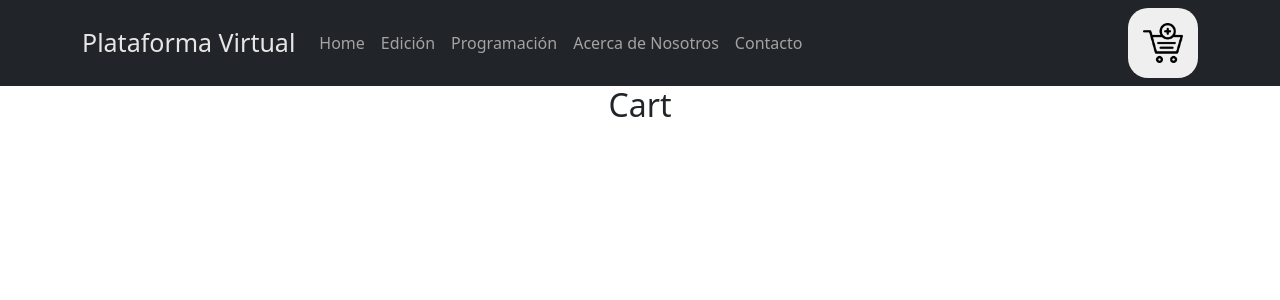
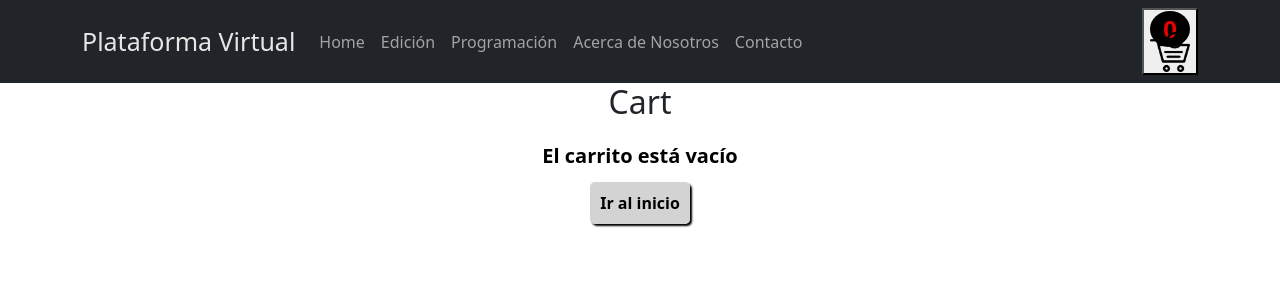
Before and after one commit to russofg/React-Fernando-Russo, a React (Create React App) app: page /cart in a window 1280 px wide. Shown: the top 300 px of the page. Built offline with nearby package versions, Linux system fonts and the light colour scheme.

Commit message:
modificaciones de desafio 10 pero no anda bien el carrito

```diff
--- a/src/App.js
+++ b/src/App.js
@@ -1,5 +1,5 @@
 import { BrowserRouter as Router, Switch, Route } from "react-router-dom";
-import CartContext from "./Context/CartContext";
+import CartContextProvider from "./Context/CartContext";
 import "./App.css";
 import NavBar from "./components/NavBar/NavBar";
 import ItemListContainer from "./components/ItemListContainer/ItemListContainer";
@@ -9,11 +9,13 @@ import "bootstrap/dist/css/bootstrap.min.css";
 function App() {
   return (
     <div className="App">
-      <CartContext.Provider value={[]}>
+      <CartContextProvider>
         <Router>
           <NavBar />
           <Switch>
-            <Route exact path="/" component={ItemListContainer} />
+            <Route exact path>
+              <ItemListContainer />
+            </Route>
             <Route
               exact
               path="/categoria/:categoriaId"
@@ -27,7 +29,7 @@ function App() {
             <Route exact path="/cart/" component={Cart} />
           </Switch>
         </Router>
-      </CartContext.Provider>
+      </CartContextProvider>
     </div>
   );
 }
--- a/src/Context/CartContext.jsx
+++ b/src/Context/CartContext.jsx
@@ -1,5 +1,40 @@
-import { createContext } from "react";
+import { createContext, useContext, useState } from "react";
 
-const CartContext = createContext([]);
+const CartContext = createContext();
 
-export default CartContext;
+export const useCartContext = () => useContext (CartContext);
+
+const CartContextProvider = ({children}) => {
+
+    const [cartList, setCartList] = useState([]);
+
+    const addToCartList = itemAdded => {
+        const findItem = cartList.find(itemInCart => itemInCart.charla.id === itemAdded.charla.id)
+        if (findItem) {
+            findItem.qty = findItem.qty + itemAdded.qty
+            setCartList(cartList)
+        }
+        else {
+            setCartList(previousItems => [...previousItems, itemAdded])
+        }
+    }
+
+    const removeItem = idItemToRemove => {
+        setCartList(
+            cartList.filter(itemSearched => itemSearched.charla.id !== idItemToRemove)
+        )
+    }
+
+    const removeCart = () => {
+        setCartList([])
+    }
+
+
+    return (
+        <CartContext.Provider value={{cartList, addToCartList, removeItem, removeCart}}>
+            {children}
+        </CartContext.Provider>
+    )
+}
+
+export default CartContextProvider;
--- a/src/components/Cart/Cart.css
+++ b/src/components/Cart/Cart.css
@@ -1,3 +1,94 @@
-.cart {
-  margin: 15px;
+.remove-cart,
+.empty-cart,
+.go-to-home {
+  margin: 20px;
 }
+
+.item-added-card {
+  width: 400px;
+  margin: 10px;
+  padding: 15px;
+  border-radius: 20px;
+  border-style: solid;
+  border-color: #000000;
+}
+
+.remove-cart,
+.go-to-home,
+.remove-item {
+  font-weight: bold;
+  color: #000000;
+  background-color: lightgray;
+  border-radius: 5px;
+  border-style: none;
+  padding: 10px;
+  box-shadow: 2px 2px 2px black;
+  transition: 0.2s;
+}
+.remove-cart,
+.go-to-home,
+.remove-item:hover {
+  background-color: #202020;
+  color: lightgray;
+  box-shadow: 4px 4px 4px black;
+  transform: scale(0.95);
+}
+
+.go-to-home {
+  text-decoration: none;
+  font-weight: bold;
+  color: #000000;
+  background-color: lightgray;
+  border-radius: 5px;
+  border-style: none;
+  padding: 10px;
+  box-shadow: 2px 2px 2px black;
+  transition: 0.2s;
+}
+
+.go-to-home:hover {
+  text-decoration: none;
+  background-color: #202020;
+  color: lightgray;
+  box-shadow: 4px 4px 4px black;
+  transform: scale(0.95);
+}
+
+.item-added-qty {
+  font-size: 20px;
+  font-weight: bold;
+  color: #000000;
+}
+.item-added-price {
+  font-size: 20px;
+  font-weight: bold;
+  color: darkgray;
+}
+.item-added-title {
+  font-size: 22px;
+  font-weight: bold;
+}
+
+.item-added-speaker {
+  font-size: 22px;
+}
+
+.item-added-description {
+  font-size: 16px;
+}
+
+.item-added-img {
+  width: 200px;
+}
+.cart-container {
+  display: flex;
+  flex-direction: row;
+  align-items: center;
+  justify-content: center;
+}
+
+.empty-cart {
+  font-size: 20px;
+  font-weight: bold;
+  color: #000000;
+}
--- a/src/components/Cart/Cart.jsx
+++ b/src/components/Cart/Cart.jsx
@@ -1,10 +1,41 @@
-import React from 'react';
+import "./Cart.css";
+import {useCartContext} from '../../Context/CartContext';
+import {Link} from "react-router-dom";
+
 
 const Cart = () => {
+
+  const {cartList, removeItem, removeCart} = useCartContext()
+
   return (
     <div className="cart">
       <h2>Cart</h2>
-   </div>
+
+            {cartList.length
+            ? <button className="remove-cart" onClick={() => removeCart()}>Vaciar carrito</button>
+            : <div>
+                <p className="empty-cart">El carrito está vacío</p>
+                <Link className="go-to-home" to="/"> Ir al inicio</Link>
+            </div>
+            }
+            <div className="cart-container">
+            {cartList.map(itemAdded =>
+                <div className="item-added-card" key={itemAdded.charla.id} >
+                    <img className="item-added-img" src={itemAdded.charla.pictureUrl} alt={itemAdded.charla.title}/>
+                    <div className="item-added-info">
+                        <h5 className="item-added-title">{itemAdded.charla.title}</h5>
+                        <h6 className="item-added-speaker">Speaker: {itemAdded.charla.speaker}</h6>
+                        <p className="item-added-description">{itemAdded.charla.description}</p>
+                        <p className="item-added-price">$ {itemAdded.charla.price}</p>
+                        <p className="item-added-quantity">Cantidad: {itemAdded.qty}</p>
+                    </div>
+                    <button className="remove-item" onClick={() => removeItem(itemAdded.charla.id)}>Eliminar producto</button>
+                </div>
+            )}
+            </div>
+        </div>
+
+
   );
 }
 
--- a/src/components/CartWidget/CartWidget.css
+++ b/src/components/CartWidget/CartWidget.css
@@ -3,3 +3,12 @@
   border-radius: 20px;
   border-style: none;
 }
+
+.cartwidget-quantity {
+  font-size: 1.5em;
+  background-color: black;
+  border-radius: 50%;
+  font-weight: bold;
+  color: rgb(231, 2, 2);
+  margin-bottom: -15px;
+}
--- a/src/components/CartWidget/CartWidget.jsx
+++ b/src/components/CartWidget/CartWidget.jsx
@@ -1,13 +1,22 @@
 import { Link } from 'react-router-dom';
+import {useCartContext} from '../../Context/CartContext';
 import './CartWidget.css';
 
 const CartWidget = () => {
+
+    const {cartList} = useCartContext()
+
     return (
-        <button className="navbar-cart"><Link to="/cart"><img src="../../assets/AddCart.png"  width="40"
-        height="40"
-        className="d-inline-block align-top"alt="Carrito"/></Link>
+            <Link to="/cart" className="cartwidget-container">
+            <button className="cartwidget">
+                <p className="cartwidget-quantity">{cartList.length}</p>
+                <img src="../../assets/AddCart.png"  width="40"
+                height="40"
+                className="d-inline-block align-top"alt="Carrito"/>
+            </button>
+            </Link>
 
-        </button>
+
     )
 }
 
--- a/src/components/ItemCount/ItemCount.jsx
+++ b/src/components/ItemCount/ItemCount.jsx
@@ -15,6 +15,7 @@ const ItemCount = ({initial, stock, onAdd}) =>{
         }
         const handlerOnAdd = () => {
             onAdd(qty);
+            setQty(initial);
             alert(`Agregaste ${qty} unidad(es) a tu carrito`);
             setCambiarBotom(true);
             }
--- a/src/components/ItemDetail/ItemDetail.jsx
+++ b/src/components/ItemDetail/ItemDetail.jsx
@@ -1,13 +1,17 @@
 import { useState } from 'react';
 import ItemCount from '../ItemCount/ItemCount';
+import { useCartContext } from '../../Context/CartContext';
 import './ItemDetail.css';
 
 const ItemDetail = ({charla}) => {
 
     const [qty, setQty] = useState (1)
+    const {addToCartList} = useCartContext();
+
 
     const onAdd = (qtyAdded) => {
         setQty(qtyAdded)
+        addToCartList({charla, qtyAdded: qtyAdded})
     }
 
     return (
--- a/src/components/ItemDetailContainer/ItemDetailContainer.jsx
+++ b/src/components/ItemDetailContainer/ItemDetailContainer.jsx
@@ -6,7 +6,9 @@ import { useParams } from 'react-router-dom';
 
 const ItemDetailContainer = () => {
 
-    const [charla, setCharla] = useState({})
+
+    const [charla, setCharla] = useState([])
+
 
     const { detalleId } = useParams();
 
@@ -16,6 +18,7 @@ const ItemDetailContainer = () => {
             setCharla(response.find(prod => prod.id === detalleId))
         })
         .catch (error => alert("Error ", error))
+
     },[detalleId])
 
     return (
```
